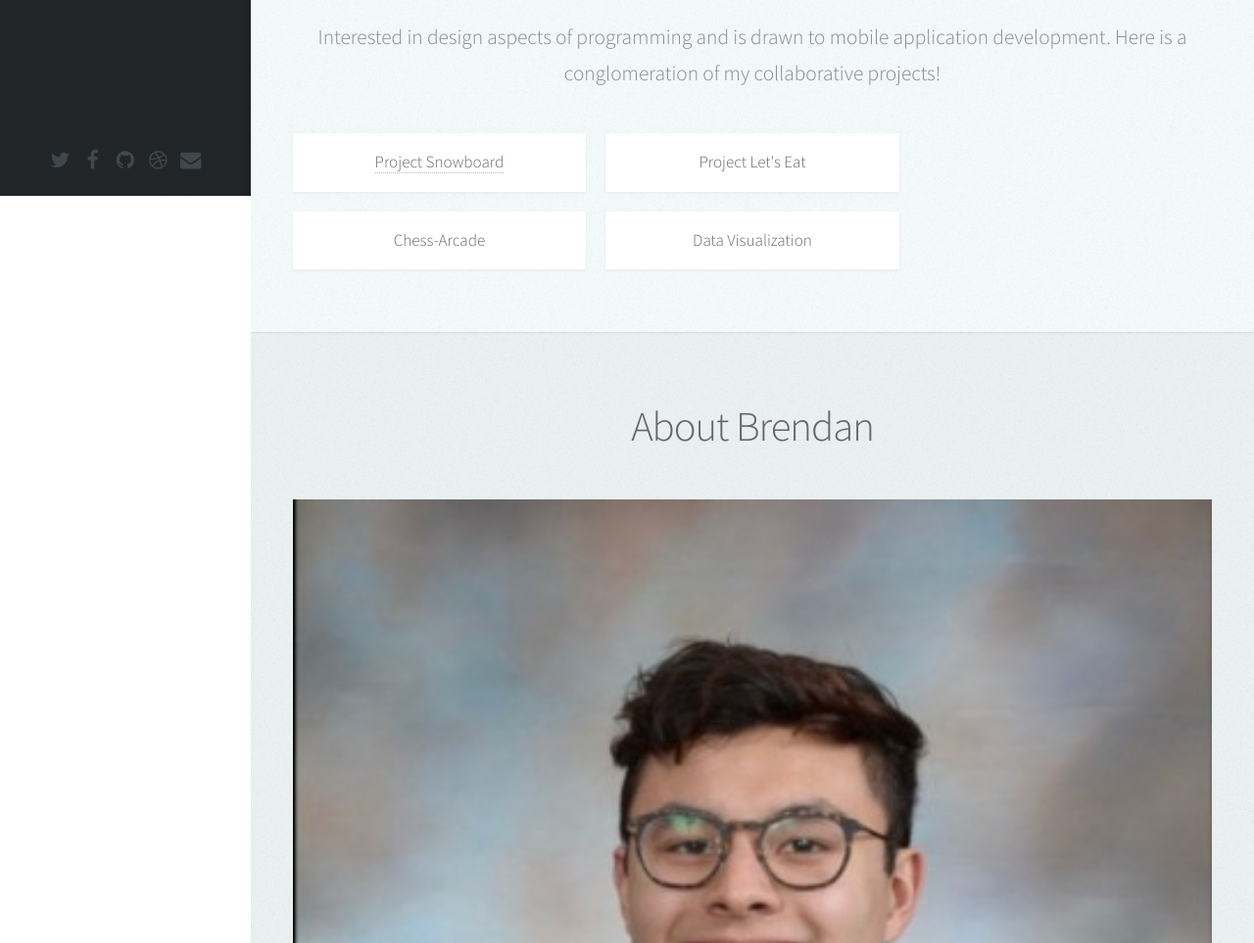
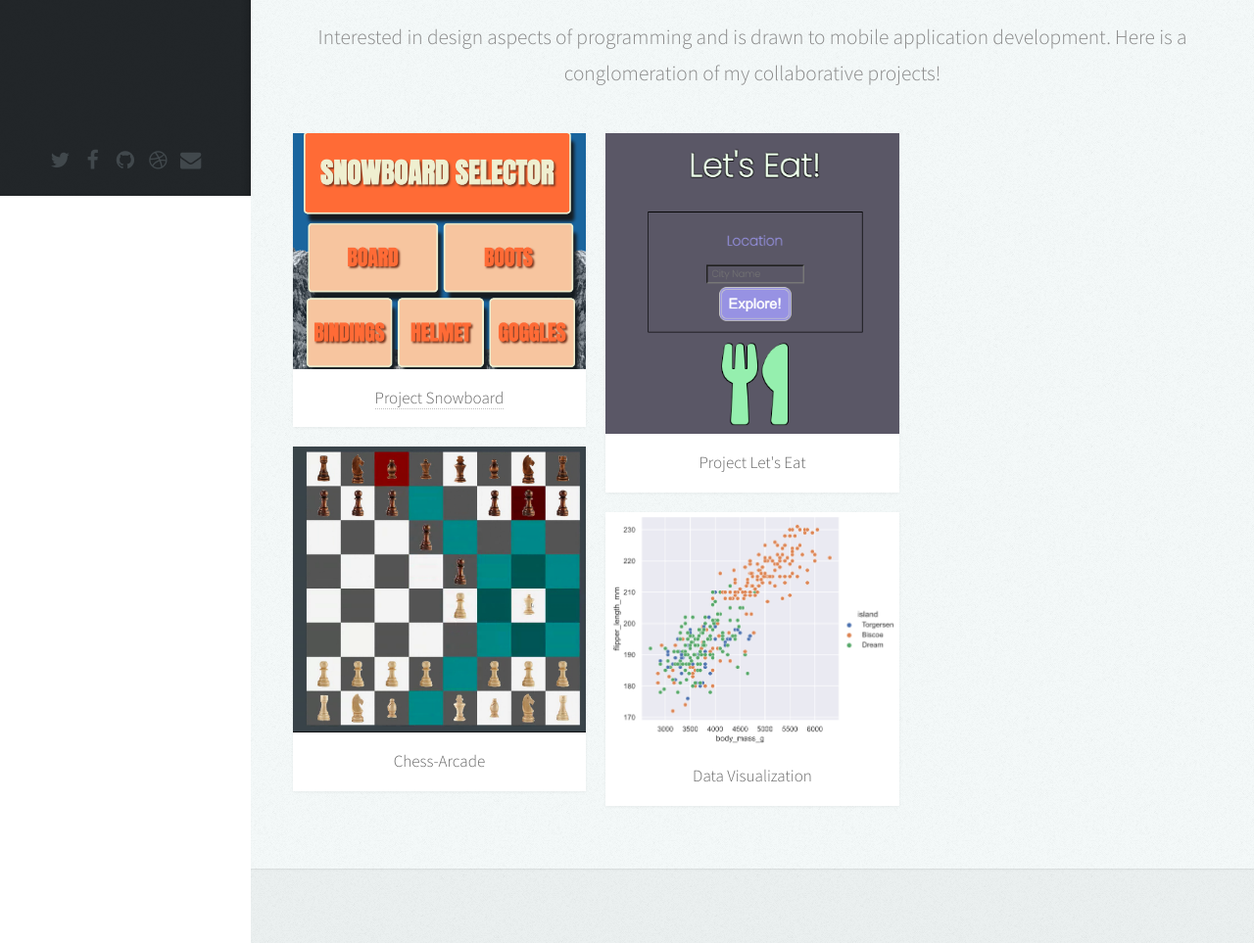
Before and after one commit to brendanwelzien/Portfolio, a website: page public/index.html in a window 1280 px wide. Shown: the part 600-1563 px from the top of the page at 98% size. Drawn offline with Linux system fonts and the light colour scheme.

Commit message:
fixed images

```diff
--- a/public/index.html
+++ b/public/index.html
@@ -85,13 +85,13 @@
 							<div class="row">
 								<div class="col-4 col-12-mobile">
 									<article class="item">
-										<a href="https://github.com/Project-Snowboard/project-snowboard" class="image fit"><img src="public/assets/css/images/snowboard.png" alt="" /></a>
+										<a href="https://github.com/Project-Snowboard/project-snowboard" class="image fit"><img src="images/snowboard.png" alt="" /></a>
 										<header>
 											<h3><a href ="https://github.com/Project-Snowboard/project-snowboard">Project Snowboard</a></h3>
 										</header>
 									</article>
 									<article class="item">
-										<a href="https://github.com/Chess-Arcade/Chess-Arcade" class="image fit"><img src="public/assets/css/images/chess-board.png" alt="" /></a>
+										<a href="https://github.com/Chess-Arcade/Chess-Arcade" class="image fit"><img src="images/chess-board.png" alt="" /></a>
 										<header>
 											<h3><a href="https://github.com/Chess-Arcade/Chess-Arcade"></a>Chess-Arcade</h3>
 										</header>
@@ -99,13 +99,13 @@
 								</div>
 								<div class="col-4 col-12-mobile">
 									<article class="item">
-										<a href="https://github.com/Project-Lets-Eat/letsEat" class="image fit"><img src="public/assets/css/images/Lets-eat.png" alt="" /></a>
+										<a href="https://github.com/Project-Lets-Eat/letsEat" class="image fit"><img src="images/Lets-eat.png" alt="" /></a>
 										<header>
 											<h3><a href="https://github.com/Project-Lets-Eat/letsEat"></a>Project Let's Eat</h3>
 										</header>
 									</article>
 									<article class="item">
-										<a href="https://github.com/brendanwelzien/data-visualization" class="image fit"><img src="public/assets/css/images/data-visualization.png" alt="" /></a>
+										<a href="https://github.com/brendanwelzien/data-visualization" class="image fit"><img src="images/data-visualization.png" alt="" /></a>
 										<header>
 											<h3><a href="https://github.com/brendanwelzien/data-visualization"></a>Data Visualization</h3>
 										</header>
```
Also changed, not shown: public/images/Lets-eat.png (renamed from public/assets/css/images/Lets-eat.png), public/images/chess-board.png (renamed from public/assets/css/images/chess-board.png), public/images/data-visualization.png (renamed from public/assets/css/images/data-visualization.png), public/images/snowboard.png (renamed from public/assets/css/images/snowboard.png).
